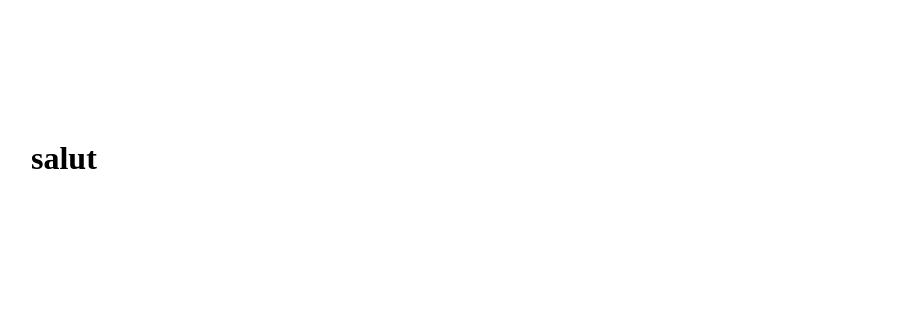
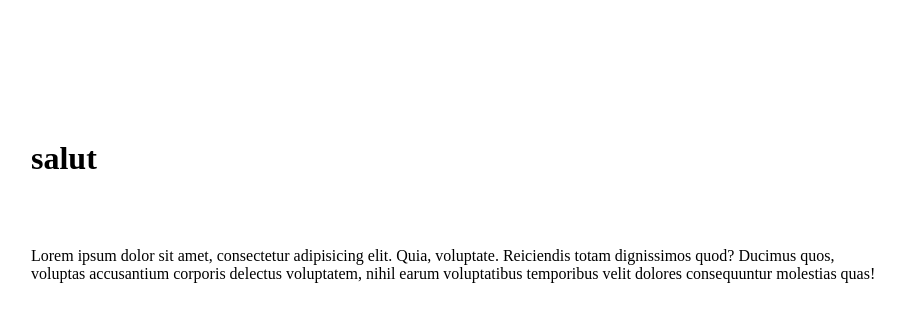
Before and after one commit to kidren251/github-try, a plain HTML site: page index.html in a window 1280 px wide. Shown: the whole page, without its empty margins (179-1084 px from the left). Drawn offline with Linux system fonts and the light colour scheme.

Commit message:
2eme envoi

```diff
--- a/index.html
+++ b/index.html
@@ -8,5 +8,6 @@
 </head>
 <body>
     <h1>salut</h1>
+    <p>Lorem ipsum dolor sit amet, consectetur adipisicing elit. Quia, voluptate. Reiciendis totam dignissimos quod? Ducimus quos, voluptas accusantium corporis delectus voluptatem, nihil earum voluptatibus temporibus velit dolores consequuntur molestias quas!</p>
 </body>
 </html>
```
